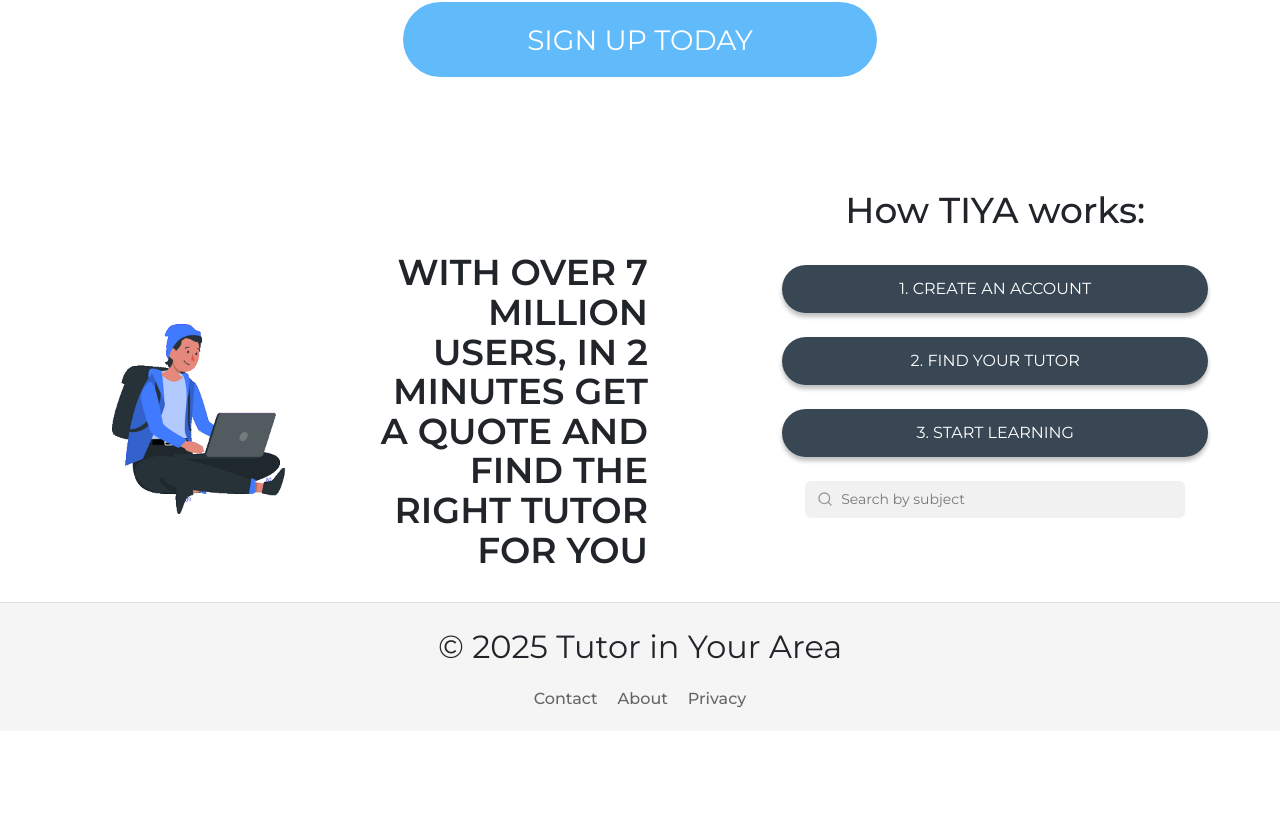
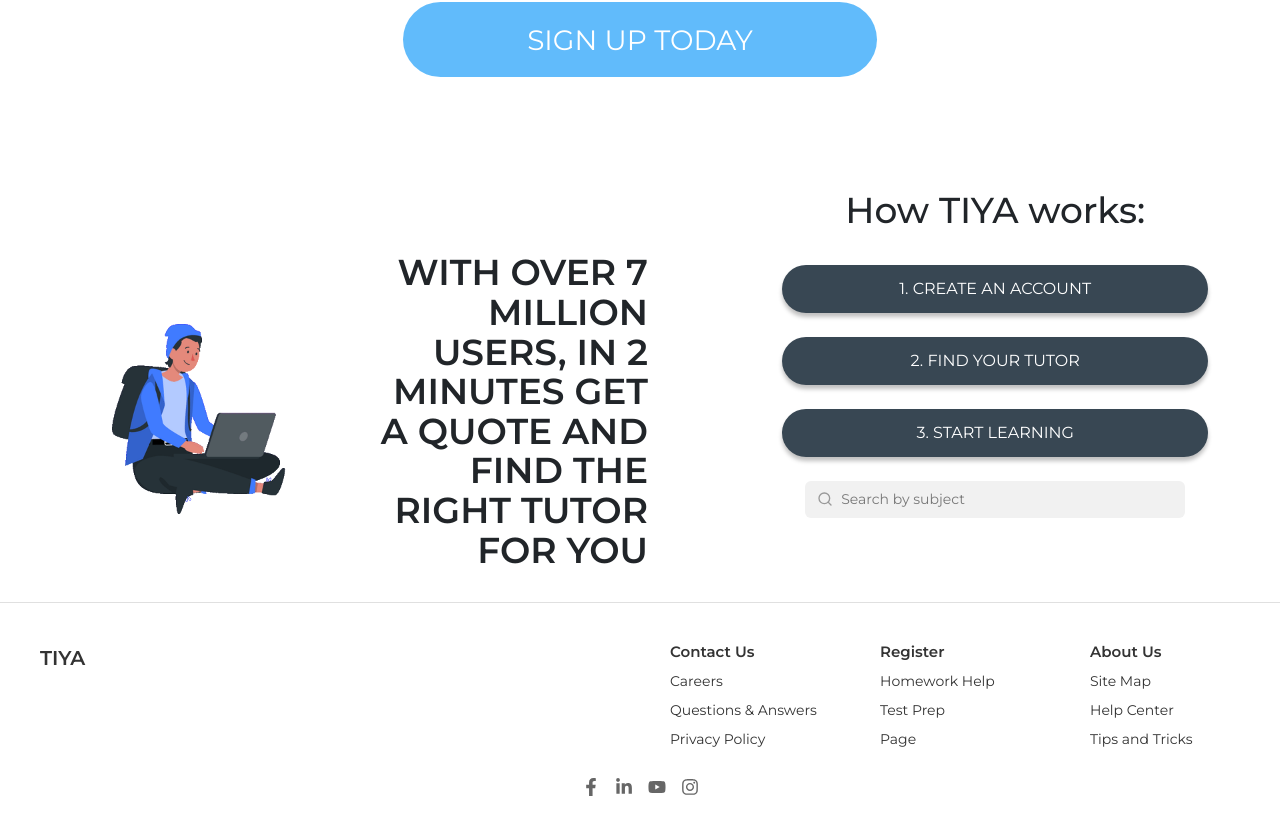
Before and after one commit to henryt56/tiya, a Next.js app: page / in a window 1280 px wide. Shown: the part 840-1656 px from the top of the page. Before the commit the page ends 1571 px from the top, so only its background shows below. Built offline with nearby package versions, Linux system fonts and the light colour scheme; no server answers.

Commit message:
Update and recover footer background

```diff
--- a/src/components/Footer/Footer.module.css
+++ b/src/components/Footer/Footer.module.css
@@ -1,28 +1,81 @@
-.tiyaFooter {
-  background-color: #f5f5f5;
-  padding: 20px 0;
-  text-align: center;
-  border-top: 1px solid #e0e0e0;
+.footer {
+  background-color: #FFFFFF;
+  border-top: 1px solid #E0E0E0;
+  padding: 40px 20px 20px;
   font-family: var(--font-montserrat);
+  font-size: 14px;
+  color: #333;
 }
 
-.footerContainer {
+
+.footerTop {
+  display: flex;
+  flex-wrap: wrap;
+  justify-content: space-between;
   max-width: 1200px;
   margin: 0 auto;
 }
 
-.footerLinks {
-  margin-top: 10px;
+.logo {
+  font-weight: 600;
+  font-size: 20px;
+  margin-bottom: 20px;
 }
 
-.footerLinks a {
-  margin: 0 10px;
+.columns {
+  display: flex;
+  gap: 60px;
+  flex-wrap: wrap;
+}
+
+.columns div {
+  min-width: 150px;
+}
+
+.columns h4 {
+  font-size: 15px;
+  font-weight: 600;
+  margin-bottom: 10px;
+}
+
+.columns ul {
+  list-style: none;
+  padding: 0;
+  margin: 0;
+}
+
+.columns li {
+  margin-bottom: 8px;
+}
+
+.columns a {
+  color: #333;
+  text-decoration: none;
+  transition: color 0.2s ease;
+}
+
+.columns a:hover {
+  color: #000;
+}
+
+.footerBottom {
+  display: flex;
+  justify-content: center;
+  padding-top: 20px;
+}
+
+.socials {
+  display: flex;
+  gap: 15px;
+  font-size: 18px;
+}
+
+.socials svg {
+  cursor: pointer;
   color: #666;
-  text-decoration: none;
-  font-weight: 500;
   transition: color 0.3s ease;
 }
 
-.footerLinks a:hover {
+.socials svg:hover {
   color: #000;
 }
--- a/src/components/Footer/index.js
+++ b/src/components/Footer/index.js
@@ -1,15 +1,49 @@
 import React from 'react';
 import styles from './Footer.module.css';
+import { FaFacebookF, FaLinkedinIn, FaYoutube, FaInstagram } from 'react-icons/fa';
 
 const Footer = () => {
   return (
-    <footer className={styles.tiyaFooter}>
-      <div className={styles.footerContainer}>
-        <p>&copy; {new Date().getFullYear()} Tutor in Your Area</p>
-        <div className={styles.footerLinks}>
-          <a href="/contact">Contact</a>
-          <a href="/about">About</a>
-          <a href="/privacy">Privacy</a>
+    <footer className={styles.footer}>
+      <div className={styles.footerTop}>
+        <div className={styles.logo}>TIYA</div>
+
+        <div className={styles.columns}>
+          <div>
+            <h4>Contact Us</h4>
+            <ul>
+              <li><a href="#">Careers</a></li>
+              <li><a href="#">Questions & Answers</a></li>
+              <li><a href="#">Privacy Policy</a></li>
+            </ul>
+          </div>
+
+          <div>
+            <h4>Register</h4>
+            <ul>
+              <li><a href="#">Homework Help</a></li>
+              <li><a href="#">Test Prep</a></li>
+              <li><a href="#">Page</a></li>
+            </ul>
+          </div>
+
+          <div>
+            <h4>About Us</h4>
+            <ul>
+              <li><a href="#">Site Map</a></li>
+              <li><a href="#">Help Center</a></li>
+              <li><a href="#">Tips and Tricks</a></li>
+            </ul>
+          </div>
+        </div>
+      </div>
+
+      <div className={styles.footerBottom}>
+        <div className={styles.socials}>
+          <FaFacebookF />
+          <FaLinkedinIn />
+          <FaYoutube />
+          <FaInstagram />
         </div>
       </div>
     </footer>
```
